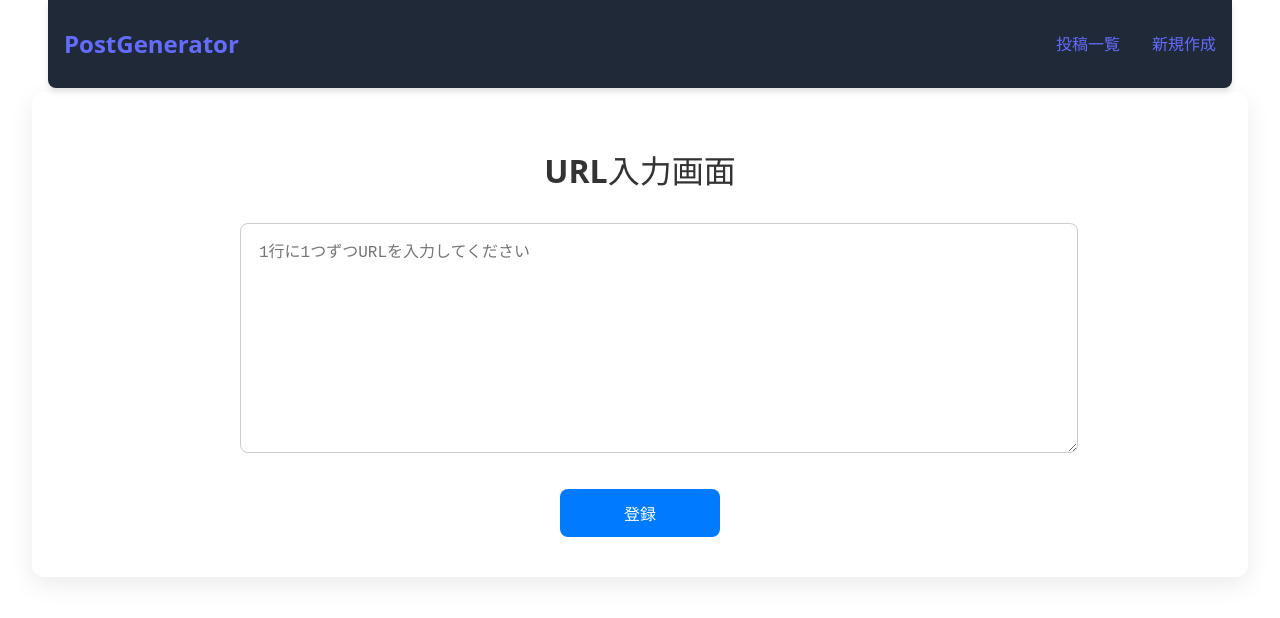
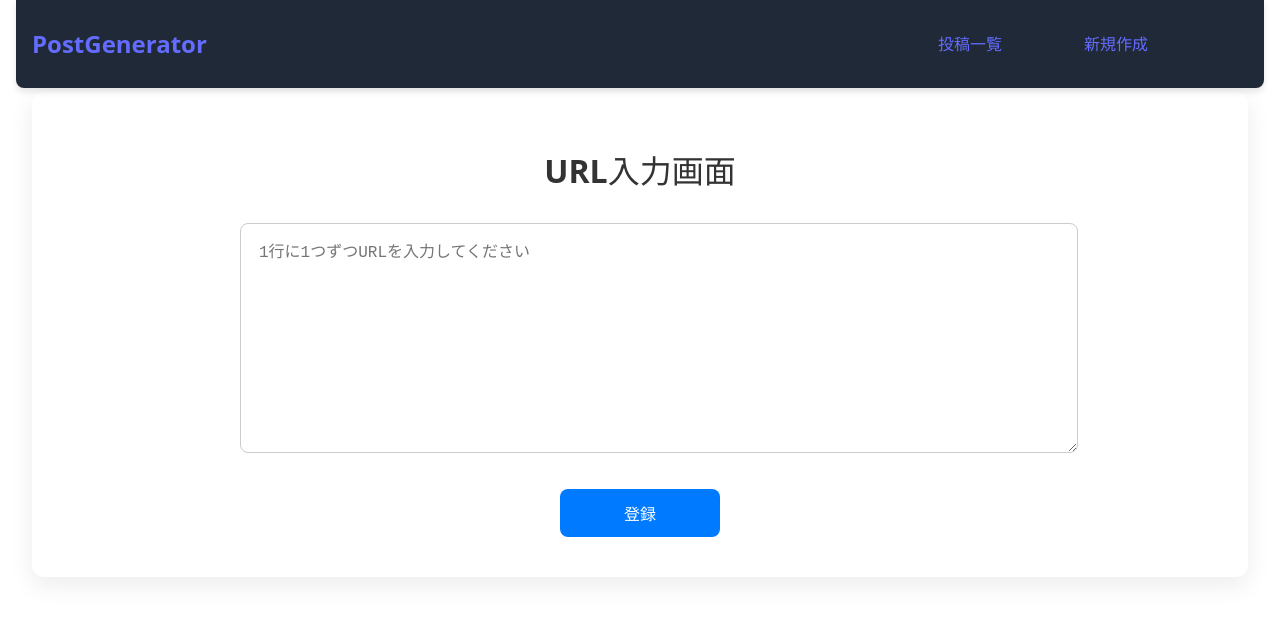
Before and after one commit to Mimic52006masaki/PostGenerator_WEB, a React (Vite) app: page / in a window 1280 px wide. Shown: the top 618 px of the page. Built offline with nearby package versions, Linux system fonts and the light colour scheme.

Commit message:
ヘッダースタイル調整

```diff
--- a/src/components/Header.module.css
+++ b/src/components/Header.module.css
@@ -10,7 +10,7 @@
     top: 0;
     left: 50%;
     transform: translateX(-50%);
-    width: 90%;
+    width: 95%;
     z-index: 1000;
 }
 
@@ -36,11 +36,13 @@
     display: flex;
     gap: 2rem;
     list-style: none;
+    margin-right: 50px;
 
 }
 
 .navLink {
     transition: color 0.2s ease;
+    margin-right: 50px;
 }
 
 .navLink:hover {
```
